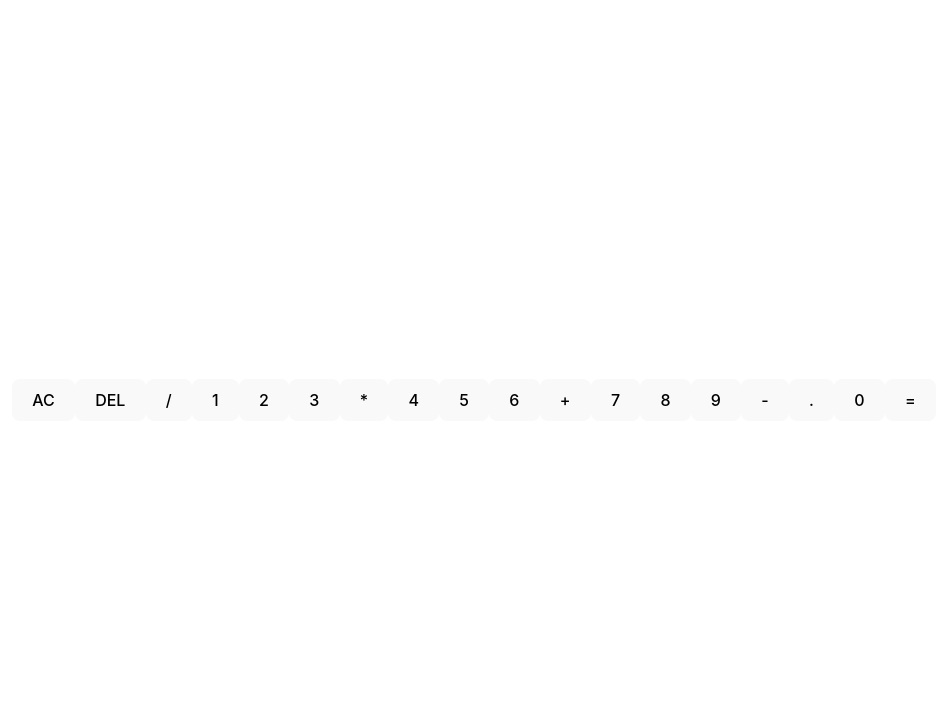
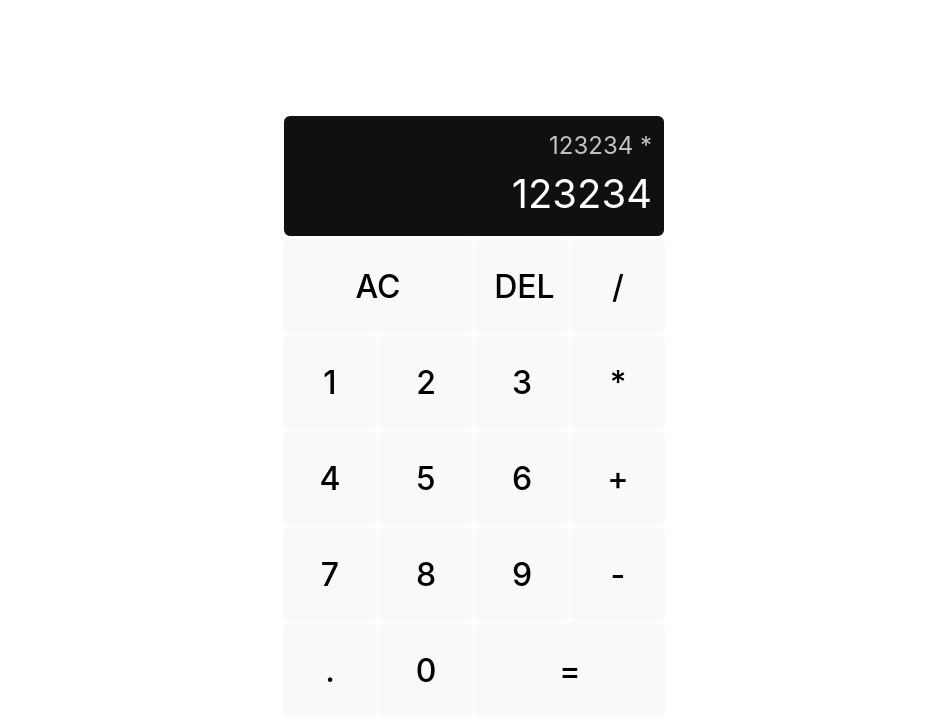
Before and after one commit to ericcorona1/react-calc, a React (Vite) app: page / in a window 1280 px wide. Shown: the top 720 px of the page, without its empty margins (166-1111 px from the left). Built offline with nearby package versions, Linux system fonts and the light colour scheme.

Commit message:
added styles
learned more about the index.css and the app.css

```diff
--- a/src/App.css
+++ b/src/App.css
@@ -1,6 +1,51 @@
-#root {
-  max-width: 1280px;
-  margin: 0 auto;
-  padding: 2rem;
-  text-align: center;
+*,
+*::before,
+*::after {
+  box-sizing: border-box;
 }
+
+body {
+  margin: 0;
+}
+
+.calculator-grid {
+  display: grid;
+  margin-top: 2rem;
+  grid-template-columns: repeat(4, 6rem);
+  grid-template-rows: minmax(7rem, auto) repeat(5, 6rem);
+  /* justify-content: center; */
+}
+
+.calculator-grid > button {
+  font-size: 2rem;
+  border: 1px solid rgb(255, 255, 255, .75);
+  outline: none;
+}
+
+.span-two {
+  grid-column: span 2;
+}
+
+.output {
+  grid-column: 1 / -1;
+  background-color: #101010;
+  display: flex;
+  flex-direction: column;
+  align-items: flex-end;
+  justify-content: space-around;
+  padding: .75rem;
+  word-wrap: break-word;
+  word-break: break-all;
+  border-radius: 8px;
+  border: 2px solid white;
+}
+
+.output .previous-operand {
+  color: rgb(255, 255, 255, .75);
+  font-size: 1.5rem;
+}
+
+.output .current-operand {
+  color: rgb(255, 255, 255);
+  font-size: 2.5rem;
+}
--- a/src/App.jsx
+++ b/src/App.jsx
@@ -9,8 +9,8 @@ function App() {
   return (
     <div className="calculator-grid">
       <div className="output">
-        <div className="previous-operand"></div>
-        <div className="current-operand"></div>
+        <div className="previous-operand">123234 *</div>
+        <div className="current-operand">123234</div>
       </div>
       <button className="span-two">AC</button>
       <button>DEL</button>
--- a/src/index.css
+++ b/src/index.css
@@ -26,9 +26,10 @@ a:hover {
 body {
   margin: 0;
   display: flex;
-  place-items: center;
+  place-content: center;
   min-width: 320px;
   min-height: 100vh;
+  align-items: center;
 }
 
 h1 {
@@ -39,7 +40,7 @@ h1 {
 button {
   border-radius: 8px;
   border: 1px solid transparent;
-  padding: 0.6em 1.2em;
+  padding: 0.6em;
   font-size: 1em;
   font-weight: 500;
   font-family: inherit;
@@ -48,11 +49,13 @@ button {
   transition: border-color 0.25s;
 }
 button:hover {
-  border-color: #646cff;
+  border-color: #f2ff64;
+  background-color: #5f6707;
 }
 button:focus,
 button:focus-visible {
-  outline: 4px auto -webkit-focus-ring-color;
+  border-color: #f2ff64;
+  background-color: #5f6707;
 }
 
 @media (prefers-color-scheme: light) {
```
